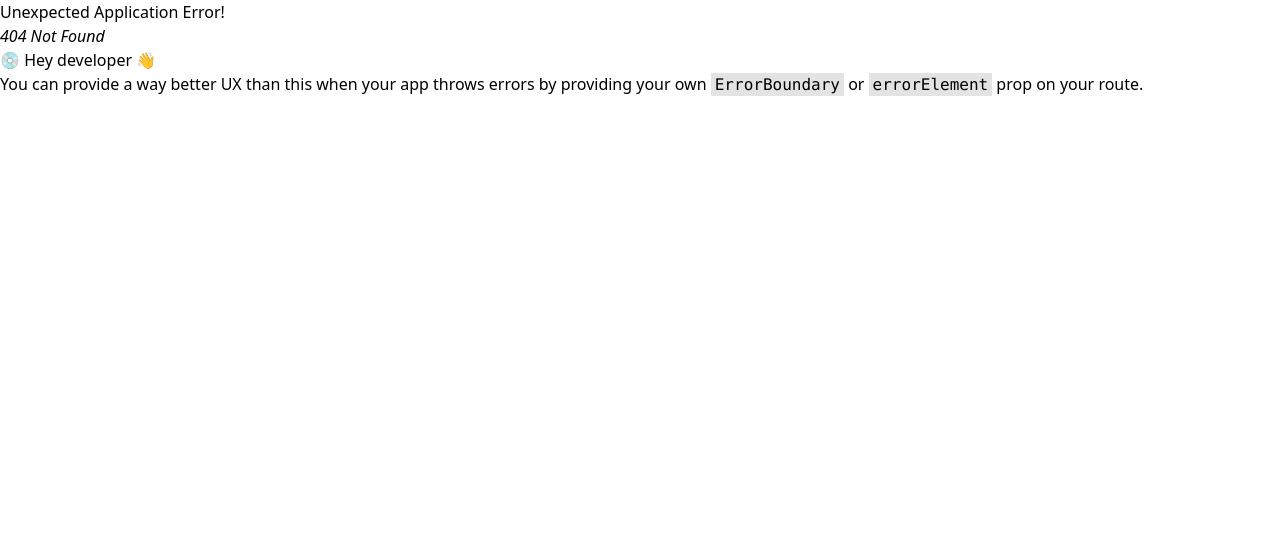
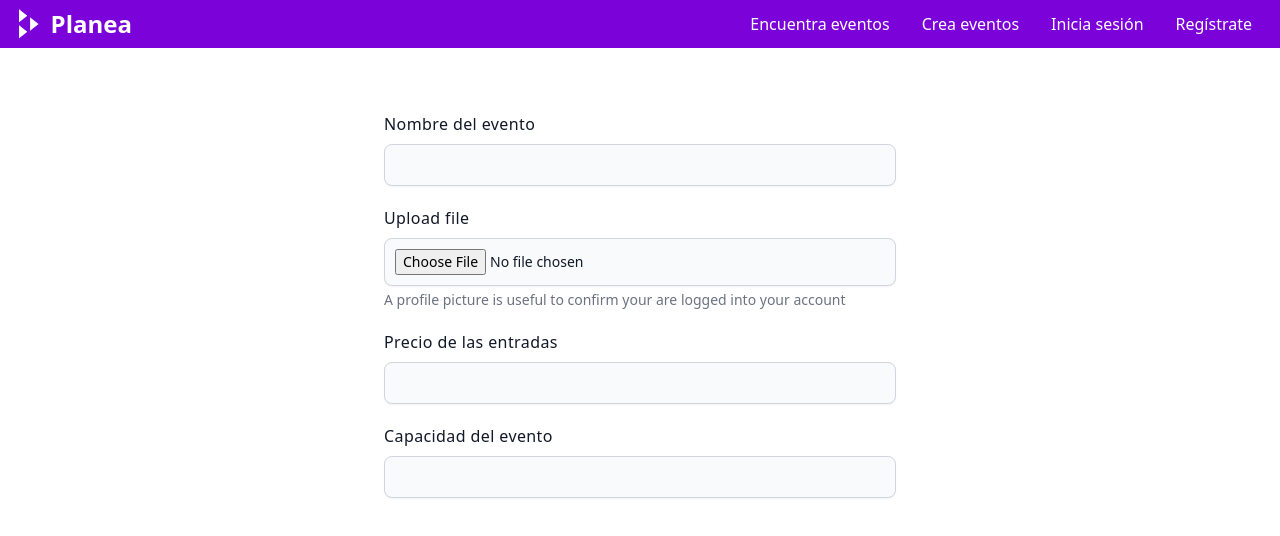
Before and after one commit to IsaLagu/planea-frontend, a React (Vite) app: page /events/create in a window 1280 px wide. Before the commit this address had no page. Shown: the top 536 px of the page. Built offline with nearby package versions, Linux system fonts and the light colour scheme.

Commit message:
add form inputs

```diff
--- /dev/null
+++ b/src/pages/CreateEvent.jsx
@@ -0,0 +1,45 @@
+import { Input } from "../components/Input";
+
+export const CreateEvent = () => {
+  return (
+    <>
+      <form className="max-w-lg mx-auto">
+        <div class="mb-5">
+          <label for="email" class="block mb-2 font-medium tracking-wide text-gray-900">
+            Nombre del evento
+          </label>
+          <Input />
+        </div>
+
+        <div class="mb-5">
+          <label className="block mb-2 font-medium tracking-wide text-gray-900" htmlFor="user_avatar">
+            Upload file
+          </label>
+          <Input
+            className="block w-full text-sm text-gray-900 border border-gray-300 rounded-lg cursor-pointer bg-gray-50 focus:outline-none"
+            aria-describedby="user_avatar_help"
+            id="user_avatar"
+            type="file"
+          />
+          <div className="mt-1 text-sm text-gray-500" id="user_avatar_help">
+            A profile picture is useful to confirm your are logged into your account
+          </div>
+        </div>
+
+        <div class="mb-5">
+          <label for="email" class="block mb-2 font-medium tracking-wide text-gray-900">
+            Precio de las entradas
+          </label>
+          <Input />
+        </div>
+
+        <div class="mb-5">
+          <label for="email" class="block mb-2 font-medium tracking-wide text-gray-900">
+            Capacidad del evento
+          </label>
+          <Input />
+        </div>
+      </form>
+    </>
+  );
+};
--- a/src/router.jsx
+++ b/src/router.jsx
@@ -2,6 +2,7 @@ import { createBrowserRouter } from "react-router-dom";
 import Layout from "./layout/Layout";
 import { SignUp } from "./pages/SignUp";
 import { LogIn } from "./pages/LogIn";
+import { CreateEvent } from "./pages/CreateEvent";
 
 export const router = createBrowserRouter([
   {
@@ -11,6 +12,7 @@ export const router = createBrowserRouter([
       { path: "/", element: <div>Hola</div> },
       { path: "/signup", element: <SignUp /> },
       { path: "/login", element: <LogIn /> },
+      { path: "/events/create", element: <CreateEvent /> },
     ],
   },
 ]);
```
